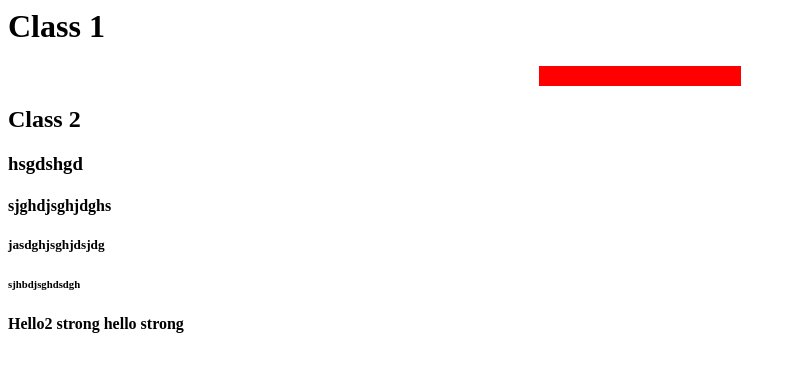
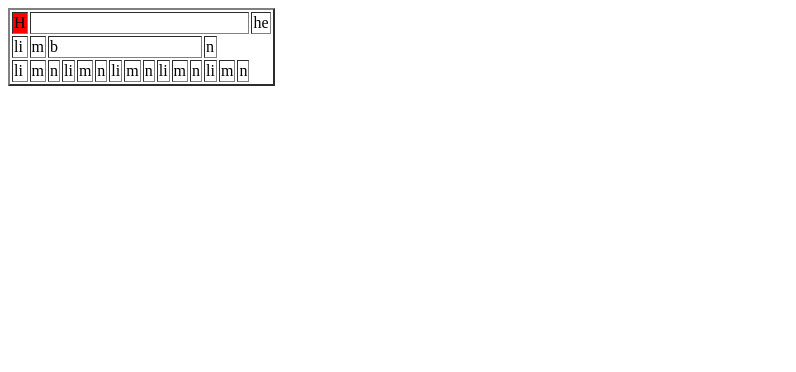
Before and after one commit to MuhammadZubair786/BATCH-2_WEB_MOBILE_11-TO-1, a plain HTML site: page index.html in a window 1280 px wide. Shown: the whole page, without its empty margins (0-796 px from the left). Drawn offline with Linux system fonts and the light colour scheme.

Commit message:
Update index.html

```diff
--- a/index.html
+++ b/index.html
@@ -1,32 +1,95 @@
-<html>
+<!DOCTYPE html>
+<html lang="en">
+<head>
+    <meta charset="UTF-8">
+    <meta http-equiv="X-UA-Compatible" content="IE=edge">
+    <meta name="viewport" content="width=device-width, initial-scale=1.0">
+    <title>Document</title>
+</head>
+<body>
+   <!-- <form action="./successfully.html" method="get">
+    <label for="name">NAME</label>
+    <input
+    id="name"
+    type="text"
+   size="40"
+   required
+   name="fname"
+    placeholder="enter name asad"
+    maxlength="10"
+    minlength="5" >
 
-<head>
-    <title> Class 1 </title>
-</head>
-
-<body>
-    <h1>Class 1</h1>
-<hr color="red" size="20" width="200">
+   <input
+    type="email"
+   size="40"
+   required
+   name="password"
+    placeholder="enter name asad"
+    maxlength="10"
+    minlength="5"
+    >
+<br>
 
 
-    <h2>Class 2</h2>
-    <h3>hsgdshgd</h3>
-    <h4>sjghdjsghjdghs</h4>
-    <h5>jasdghjsghjdsjdg</h5>
-    <h6>sjhbdjsghdsdgh</h6>
 
-    <p>
-       <b>Hello2</b>
-       <strong>strong</strong>
-       <b>hello strong</b>
+    <input type="radio" name="gender" value="female" id="female" required >
+    <LABel for="female">FEMALE</LABel>
 
-    </p>
+    <br>
+     <input type="radio" name="gender" value="male" id="male" required>
+     <LABel for="male">MALE</LABel>
+     <br>
+
+
+<input type="checkbox" name="h1"  >Hobbie1
+<input type="checkbox" name="h2"  >hobbie 2
+<input type="checkbox" name="h3" >h 3
 
 
 
 
+   <input type="submit"> -->
+<!-- </form> -->
+
+<table border="2">
+    <tr>
+        <td bgcolor="red" >
+            H</td>
+        <td colspan="16" bg="yellow"></td>
+
+        <td>he</td>
+    </tr>
+    <tr>
+        <td>li</td>
+        <td>m</td>
+        <td colspan="10">b</td>
+
+        <td>n</td>
+    </tr>
+    <tr>
+        <td>li</td>
+        <td>m</td>
 
 
+        <td>n</td>
+        <td>li</td>
+        <td>m</td>
+
+
+        <td>n</td>   <td>li</td>
+        <td>m</td>
+
+
+        <td>n</td>   <td>li</td>
+        <td>m</td>
+
+
+        <td>n</td>   <td>li</td>
+        <td>m</td>
+
+
+        <td>n</td>
+    </tr>
+</table>
 </body>
-
 </html>
```
